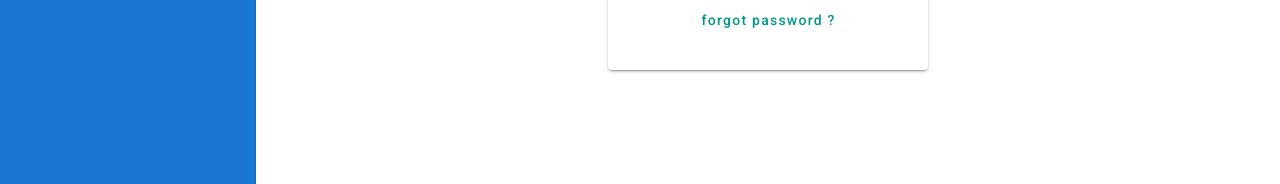
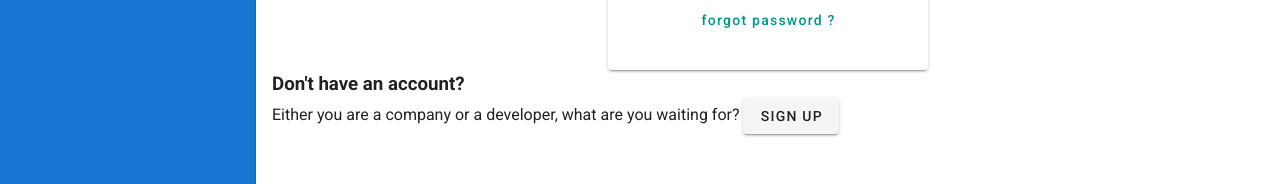
Before and after one commit to draddo11/vuetifyTodo, a Vue app: page /signin in a window 1280 px wide. Shown: the part 481-665 px from the top of the page. Built offline with nearby package versions, Linux system fonts and the light colour scheme.

Commit message:
navbar work

```diff
--- a/src/views/SignIn.vue
+++ b/src/views/SignIn.vue
@@ -120,7 +120,15 @@
 
     </v-form>
     </v-card>
+<h3>Don't have an account?</h3>
+Either you are a company or a developer, what are you waiting for?
+<v-btn> Sign Up</v-btn>
+
+
   </div>
+
+
+
 </template>
 
 <script>
```
